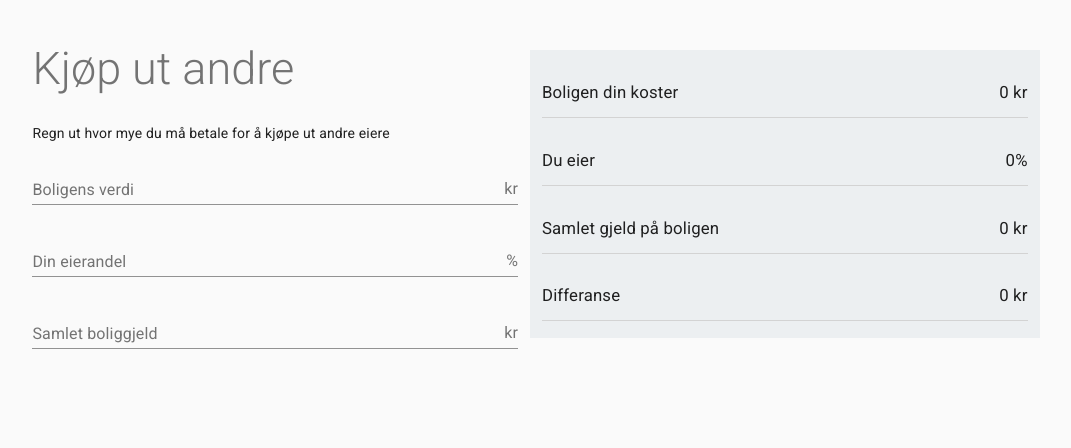
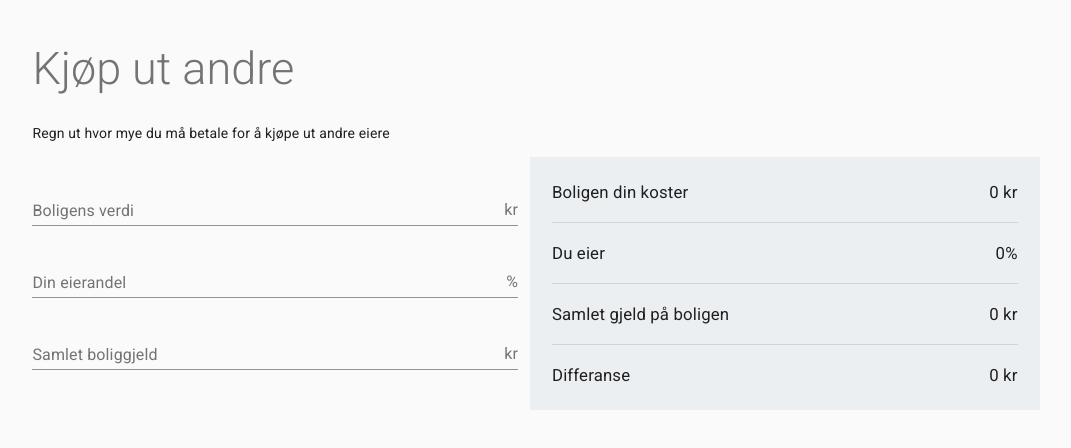
Before and after one commit to lanavu/smb-kalkulator, a Vue app: page /#/ in a window 1280 px wide. Shown: the top 448 px of the page, without its empty margins (110-1181 px from the left). Built offline with nearby package versions, Linux system fonts and the light colour scheme.

Commit message:
Fixed styling

```diff
--- a/src/components/CalculationModule.vue
+++ b/src/components/CalculationModule.vue
@@ -39,12 +39,21 @@ export default {
 };
 </script>
 
-<style>
-.info-row {
-  display: flex;
-  justify-content: space-between;
-  font-size: 1.2em;
-  border-bottom: 1px solid lightgrey;
-  padding: 15px 0;
+<style lang="scss">
+.input-info {
+  padding: 5px 10px;
+
+  .info-row {
+    display: flex;
+    justify-content: space-between;
+    font-size: 1.2em;
+    border-bottom: 1px solid lightgrey;
+    padding: 20px 0;
+    margin: 0;
+
+    &:last-child {
+      border-bottom: none;
+    }
+  }
 }
 </style>
--- a/src/views/SMB.vue
+++ b/src/views/SMB.vue
@@ -1,9 +1,11 @@
 <template>
   <div class="SMB">
     <div class="md-layout md-gutter md-alignment-center-center">
-      <div class="user-input md-layout-item md-size-40 md-small-size-100">
+      <div class="md-layout-item md-size-80 md-small-size-100">
         <h1 class="md-display-2 light-type">Kjøp ut andre</h1>
         <p>Regn ut hvor mye du må betale for å kjøpe ut andre eiere</p>
+      </div>
+      <div class="user-input md-layout-item md-size-40 md-small-size-100">
         <UserInputForm />
       </div>
       <div class="result md-layout-item md-size-40 md-small-size-100">
```
Also changed, not shown: 1 other file (tests, documents, lock files or other folders).
